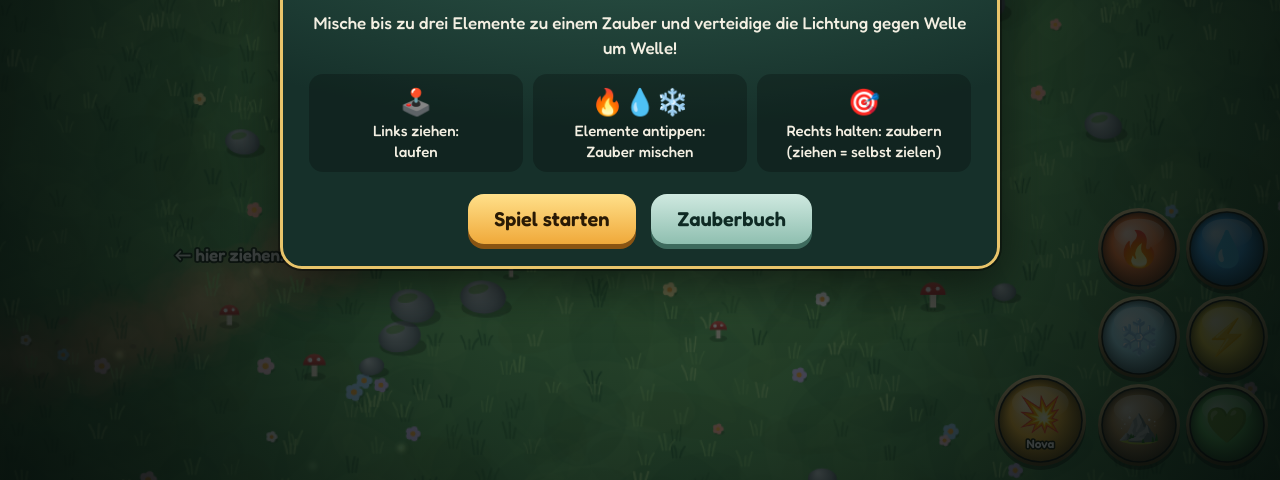
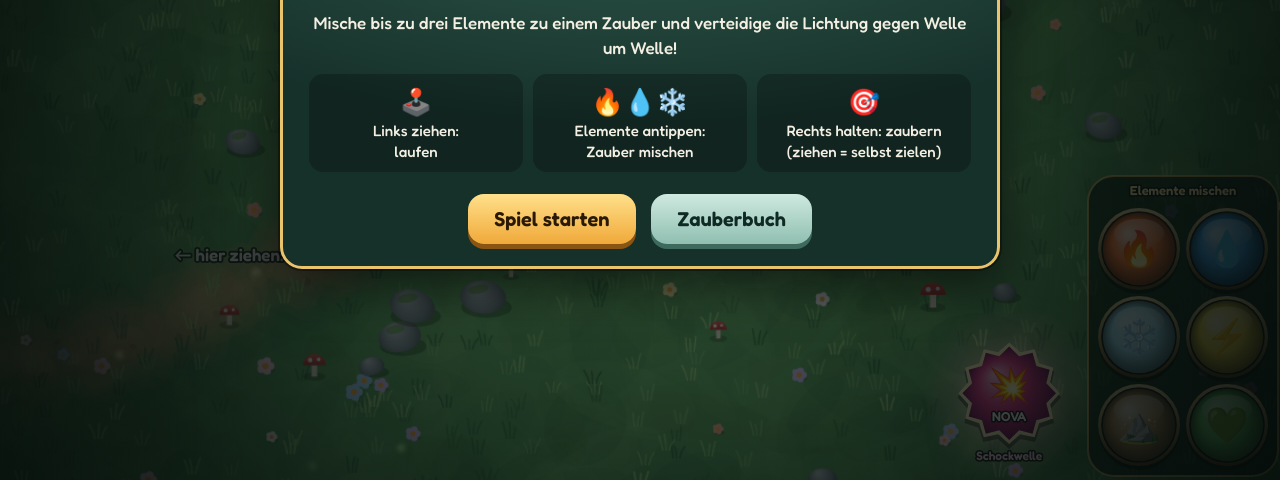
Before and after one commit to visionthink/Runensturm, a plain HTML site: page index.html in a window 1280 px wide. Shown: the part 320-800 px from the top of the page. Drawn offline with Linux system fonts and the light colour scheme; animation ran at ten frames a second.

Commit message:
Nova-Knopf klar von den Elementknöpfen abgesetzt
Elemente stehen jetzt in einem beschrifteten Feld, die Nova ist ein
eigener sternförmiger Sonderknopf.

Co-Authored-By: Claude Fable 5.2 <noreply@anthropic.com>
Claude-Session: https://claude.ai/code/session_011PuWZiqgDuzWPpmTYmG8Us

```diff
--- a/index.html
+++ b/index.html
@@ -370,7 +370,8 @@ function pause(){if(state!=='play')return;state='pause';ptr.move=ptr.aim=null;mo
 // ---------- Eingabe ----------
 function layoutUI(){const bs=clamp(H*.1,50,78),gap=10,mx=14,my=16;UI.bs=bs;UI.btn=[];
   for(let i=0;i<6;i++){const col=i%2,row=i/2|0;UI.btn.push({el:ELS[i],x:W-mx-bs/2-(1-col)*(bs+gap),y:H-my-bs/2-(2-row)*(bs+gap)})}
-  UI.nova={x:W-mx-2*(bs+gap)-bs*.56-6,y:H-my-bs*.56,r:bs*.56};UI.pause={x:W-32,y:32,r:21};
+  UI.nova={x:W-mx-2*(bs+gap)-bs*.6-34,y:H-my-bs*.6-24,r:bs*.6};
+  UI.plate={x:W-mx-2*bs-gap-12,y:H-my-3*bs-2*gap-34,w:2*bs+gap+24,h:3*bs+2*gap+46};UI.pause={x:W-32,y:32,r:21};
   UI.slots=[0,1,2].map(i=>({x:W/2+(i-1)*52,y:38,r:21}))}
 function resize(){DPR=Math.min(window.devicePixelRatio||1,2);W=window.innerWidth;H=window.innerHeight;cv.width=Math.round(W*DPR);cv.height=Math.round(H*DPR);
   zoom=clamp(Math.min(H/700,W/900),.5,1.5);layoutUI()}
@@ -593,10 +594,19 @@ function drawUI(){
   if(banner){const a=clamp(banner.life,0,1),fs=clamp(W*.05,26,46);g.globalAlpha=a*.55;const bgd=g.createLinearGradient(0,0,W,0);bgd.addColorStop(0,'rgba(0,0,0,0)');bgd.addColorStop(.5,'rgba(0,0,0,.8)');bgd.addColorStop(1,'rgba(0,0,0,0)');g.fillStyle=bgd;g.fillRect(0,H*.3-fs*.9,W,fs*1.8+(banner.s?34:0));
     g.globalAlpha=a;label(banner.t,W/2,H*.3,fs,'#ffd97a');if(banner.s)label(banner.s,W/2,H*.3+fs*.9+6,clamp(W*.022,14,19),'#fff');g.globalAlpha=1}
   // Elementknöpfe
+  const pl=UI.plate;g.fillStyle='rgba(8,16,15,.62)';g.beginPath();g.roundRect(pl.x,pl.y,pl.w,pl.h,26);g.fill();g.strokeStyle='rgba(233,196,106,.75)';g.lineWidth=2;g.stroke();
+  label('Elemente mischen',pl.x+pl.w/2,pl.y+15,13,'#ffe9a8');
   const r=UI.bs/2;for(const b of UI.btn){const act=queue.includes(b.el);orb(b.x,b.y,r-2,EL[b.el].c,act);emoji(EL[b.el].i,b.x,b.y+2,r*.9)}
-  const n=UI.nova,rdy=P.novaCd<=0;orb(n.x,n.y,n.r-2,rdy?'#f6b93b':'#5d5a50',rdy&&Math.sin(time*4)>0);
-  if(!rdy){g.fillStyle='rgba(0,0,0,.55)';g.beginPath();g.moveTo(n.x,n.y);g.arc(n.x,n.y,n.r-2,-Math.PI/2,-Math.PI/2+TAU*(P.novaCd/P.novaMax));g.closePath();g.fill()}
-  emoji('💥',n.x,n.y-5,n.r*.8);label('Nova',n.x,n.y+n.r*.56,12,'#fff');
+  // Nova: eigener Sonderknopf, bewusst andere Form als die Elemente
+  const n=UI.nova,rdy=P.novaCd<=0,star=(R,ri)=>{g.beginPath();for(let i=0;i<24;i++){const a=i/24*TAU-Math.PI/2+(rdy?time*.3:0),rr=i%2?ri:R;g.lineTo(n.x+Math.cos(a)*rr,n.y+Math.sin(a)*rr)}g.closePath()};
+  if(rdy){add();glow('#ff5fa2',n.x,n.y,n.r*(1.9+Math.sin(time*4)*.15),.7);norm()}
+  g.fillStyle='rgba(0,0,0,.4)';g.save();g.translate(0,4);star(n.r+5,n.r*.82+5);g.fill();g.restore();
+  g.fillStyle=rdy?'#fff3c0':'#8d8a80';star(n.r+4,n.r*.82+4);g.fill();
+  const ng=g.createRadialGradient(n.x-n.r*.3,n.y-n.r*.4,2,n.x,n.y,n.r);if(rdy){ng.addColorStop(0,'#ffb3d9');ng.addColorStop(.5,'#e0388a');ng.addColorStop(1,'#6a1452')}else{ng.addColorStop(0,'#77747a');ng.addColorStop(1,'#34323a')}
+  g.fillStyle=ng;star(n.r,n.r*.82);g.fill();
+  if(!rdy){g.save();star(n.r,n.r*.82);g.clip();g.fillStyle='rgba(0,0,0,.55)';g.beginPath();g.moveTo(n.x,n.y);g.arc(n.x,n.y,n.r+2,-Math.PI/2,-Math.PI/2+TAU*(P.novaCd/P.novaMax));g.closePath();g.fill();g.restore();
+    label(Math.ceil(P.novaCd)+'',n.x,n.y-4,22,'#fff')}else emoji('💥',n.x,n.y-6,n.r*.75);
+  label('NOVA',n.x,n.y+n.r*.5,13,'#fff');label('Schockwelle',n.x,n.y+n.r+16,12,'#ffd0e8');
   drawStick(ptr.move,'#9fd8c6');drawStick(ptr.aim,'#ffd97a');
   if(wave===1&&time<7&&!mouse.seen){g.globalAlpha=clamp(7-time,0,1)*.85;label('← hier ziehen: laufen',W*.2,H*.72,17,'#fff');label('hier halten: zaubern →',W*.58,H*.72,17,'#fff');g.globalAlpha=1}
   if(k<.3&&state==='play'){const a=.2+Math.sin(time*6)*.08;const v=g.createRadialGradient(W/2,H/2,H*.35,W/2,H/2,H*.8);v.addColorStop(0,'rgba(255,0,0,0)');v.addColorStop(1,'rgba(255,30,30,'+a+')');g.fillStyle=v;g.fillRect(0,0,W,H)}}
```
